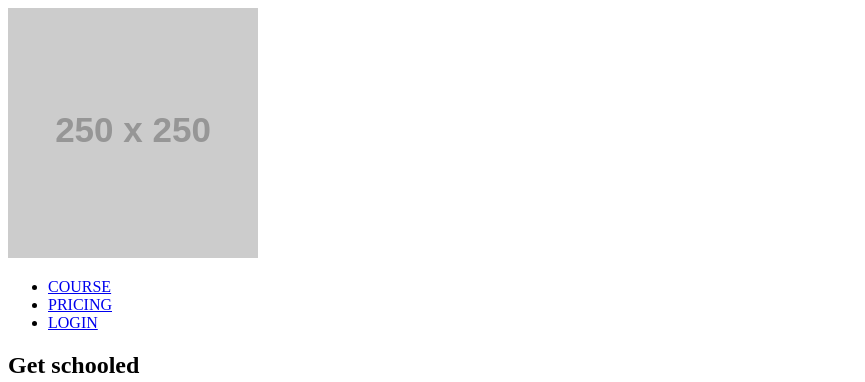
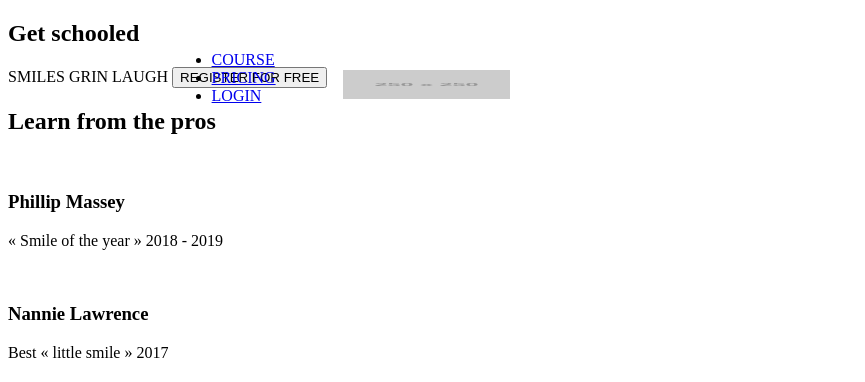
Before and after one commit to ken-jibril/alx_html_css, a plain HTML site: page css_basic/css_advanced/index.html in a window 1280 px wide. Shown: the top 382 px of the page, without its empty margins (0-865 px from the left). Drawn offline with Linux system fonts and the light colour scheme; placeholder pictures from the web are drawn by us.

Commit message:
add a style on the header section

```diff
--- a/css_basic/css_advanced/index.html
+++ b/css_basic/css_advanced/index.html
@@ -10,7 +10,7 @@
 <body>
     <header>
         <nav>
-            <img src="https://fakeimg.pl/250x250?text=Sample+Logo" alt="logo">
+            <img src="https://fakeimg.pl/250x250?text=Sample+Logo" alt="logo" class="logo">
 
             <ul>
                 <li><a href="#">COURSE</a></li>
--- a/css_basic/css_advanced/styles.css
+++ b/css_basic/css_advanced/styles.css
@@ -0,0 +1,15 @@
+header {
+   position: absolute;
+   width: 1103.41px;
+   height: 29.46px;
+   left: 171.59px;
+   top: 35.02px;
+}
+
+.logo {
+   position: absolute;
+   width: 167.02px;
+   height: 29.46px;
+   left: 171.59px;
+   top: 35.02px;
+}
```
Also changed, not shown: 1 other file.
